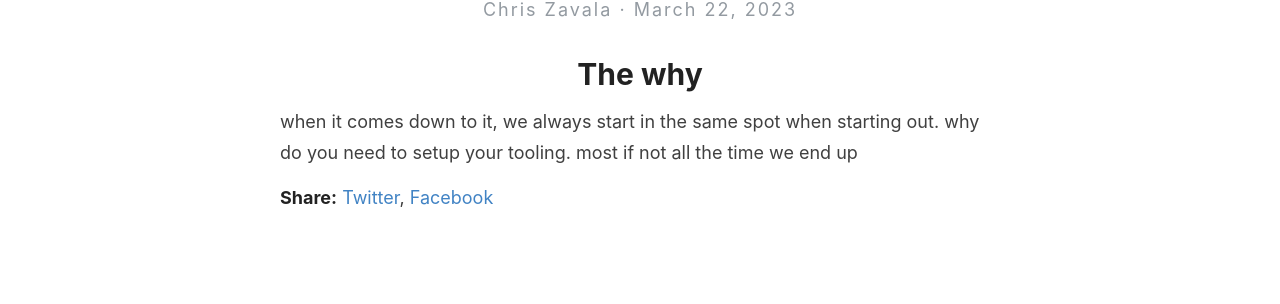
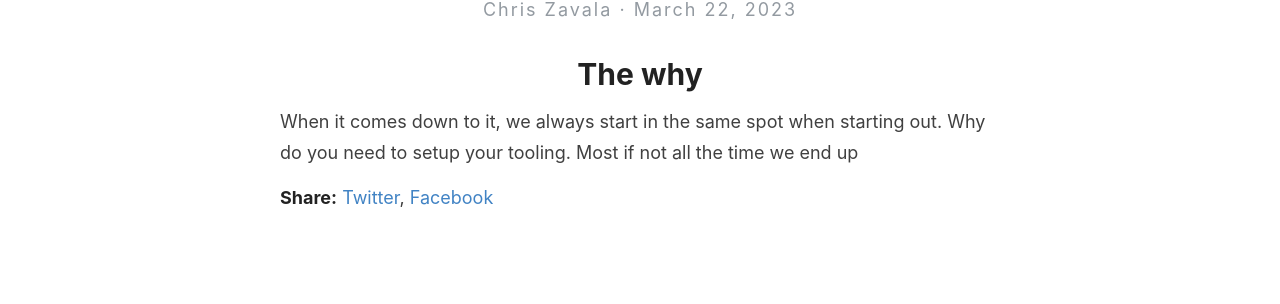
Before and after one commit to zavalalabs/zavalalabs.github.io, a Jekyll site: the page built from _posts/2023-3-22-Developing.md, in a window 1280 px wide. Shown: the part 250-554 px from the top of the page. Built offline with Jekyll 4.4.1, drawn with Linux system fonts in a browser that asks for light colours.

Commit message:
format change

```diff
--- a/_posts/2023-3-22-Developing.md
+++ b/_posts/2023-3-22-Developing.md
@@ -5,4 +5,4 @@ title: My Development Zones
 ---
 
 # The why
-when it comes down to it, we always start in the same spot  when starting out. why do you need to setup your tooling. most if not all the time we end up
+When it comes down to it, we always start in the same spot  when starting out. Why do you need to setup your tooling. Most if not all the time we end up
```
